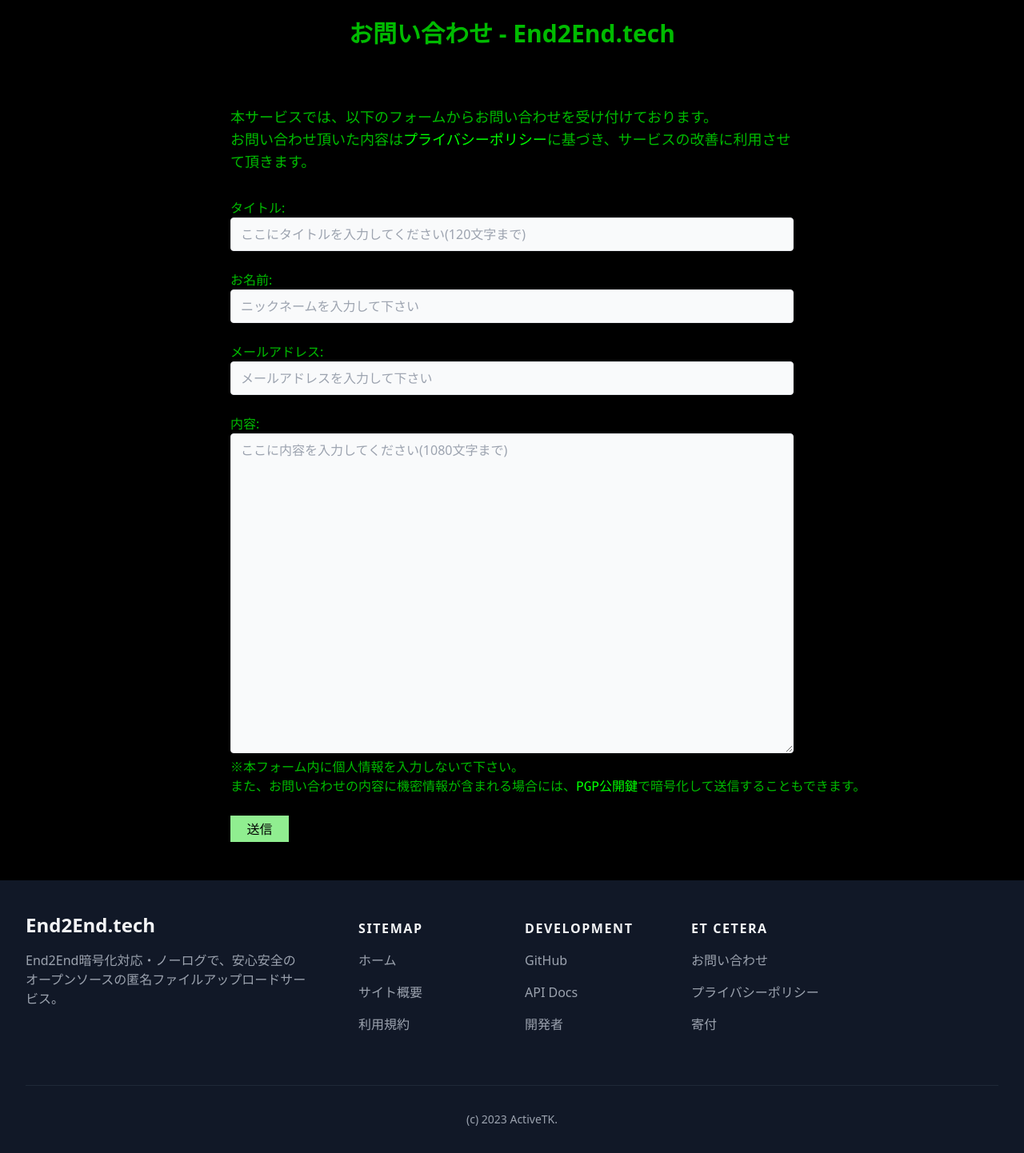
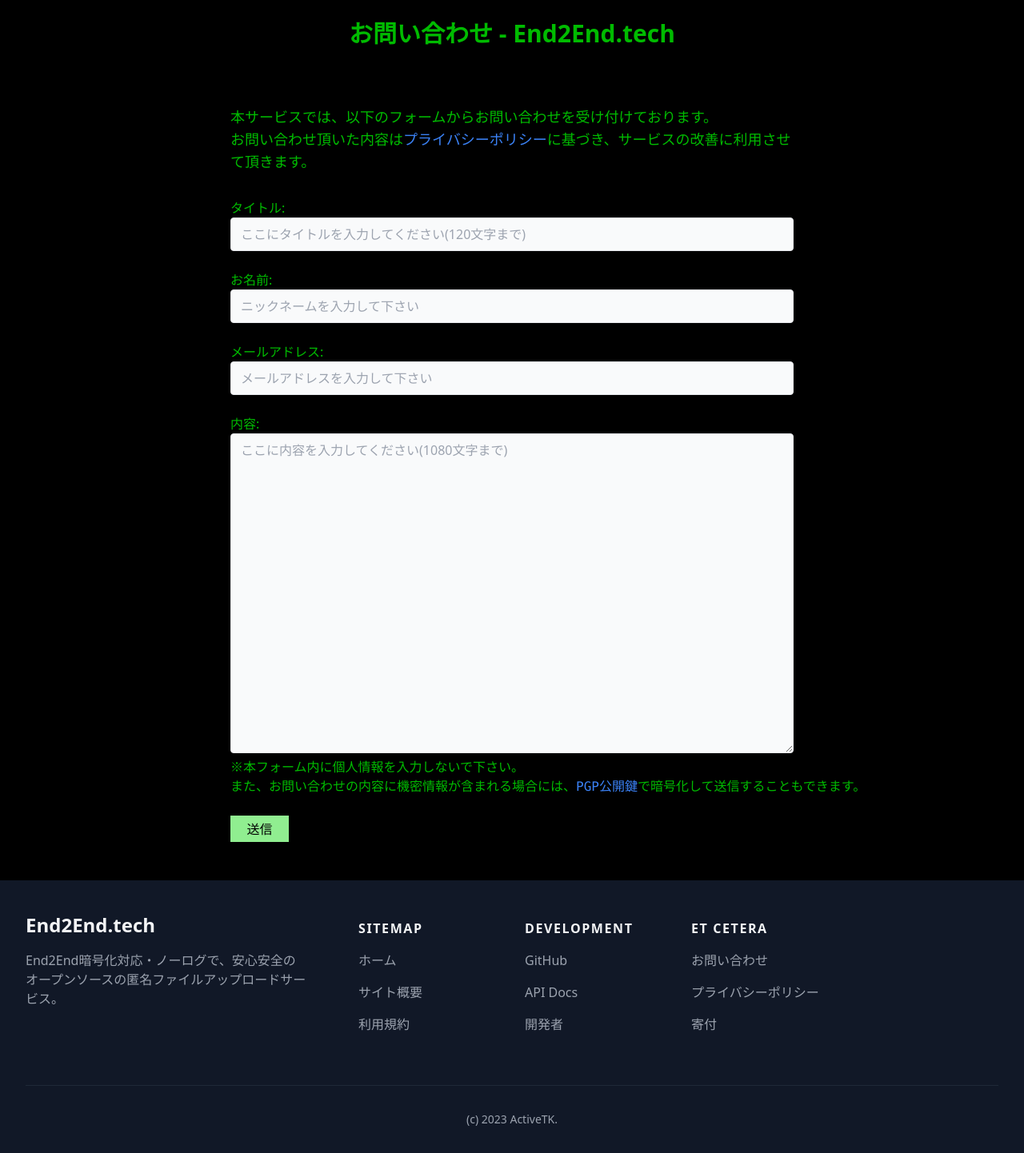
Before and after one commit to ActiveTK/End2End.tech, a PHP site: page /contact in a window 1280 px wide. Shown: the whole page at 80% size. Run offline with PHP 8.4, Linux system fonts and the light colour scheme; data that the repository does not hold is empty; some libraries are stand-ins or nearby versions.

Commit message:
お問い合わせフォーム内のリンクの色を編集

```diff
--- a/scripts/contact.php
+++ b/scripts/contact.php
@@ -72,7 +72,7 @@
 
         <p class="mb-6 sm:text-lg md:mb-8">
           本サービスでは、以下のフォームからお問い合わせを受け付けております。<br>
-          お問い合わせ頂いた内容は<a href="/privacy" target="_blank" style="color:#00ff00;">プライバシーポリシー</a>に基づき、サービスの改善に利用させて頂きます。
+          お問い合わせ頂いた内容は<a href="/privacy" target="_blank" class="text-blue-500">プライバシーポリシー</a>に基づき、サービスの改善に利用させて頂きます。
         </p>
 
         <p class="mb-6 sm:text-lg md:mb-8">
@@ -87,7 +87,7 @@
             <textarea name="data" maxlength="1080" placeholder="ここに内容を入力してください(1080文字まで)" class="w-full rounded border bg-gray-50 px-3 py-2 text-gray-800 outline-none ring-indigo-300 transition duration-100 focus:ring" style="height:400px;" required></textarea>
             <br>
             <pre>※本フォーム内に個人情報を入力しないで下さい。
-また、お問い合わせの内容に機密情報が含まれる場合には、<a href="/pgp.asc" download="end2end_tech.asc" style="color:#00ff00;">PGP公開鍵</a>で暗号化して送信することもできます。</pre><br>
+また、お問い合わせの内容に機密情報が含まれる場合には、<a href="/pgp.asc" download="end2end_tech.asc" class="text-blue-500">PGP公開鍵</a>で暗号化して送信することもできます。</pre><br>
             <input type="submit" value="送信" style="width:73px;height:33px;color:#000000;background-color:#90ee90;"><br>
           </form>
         </p>
```
